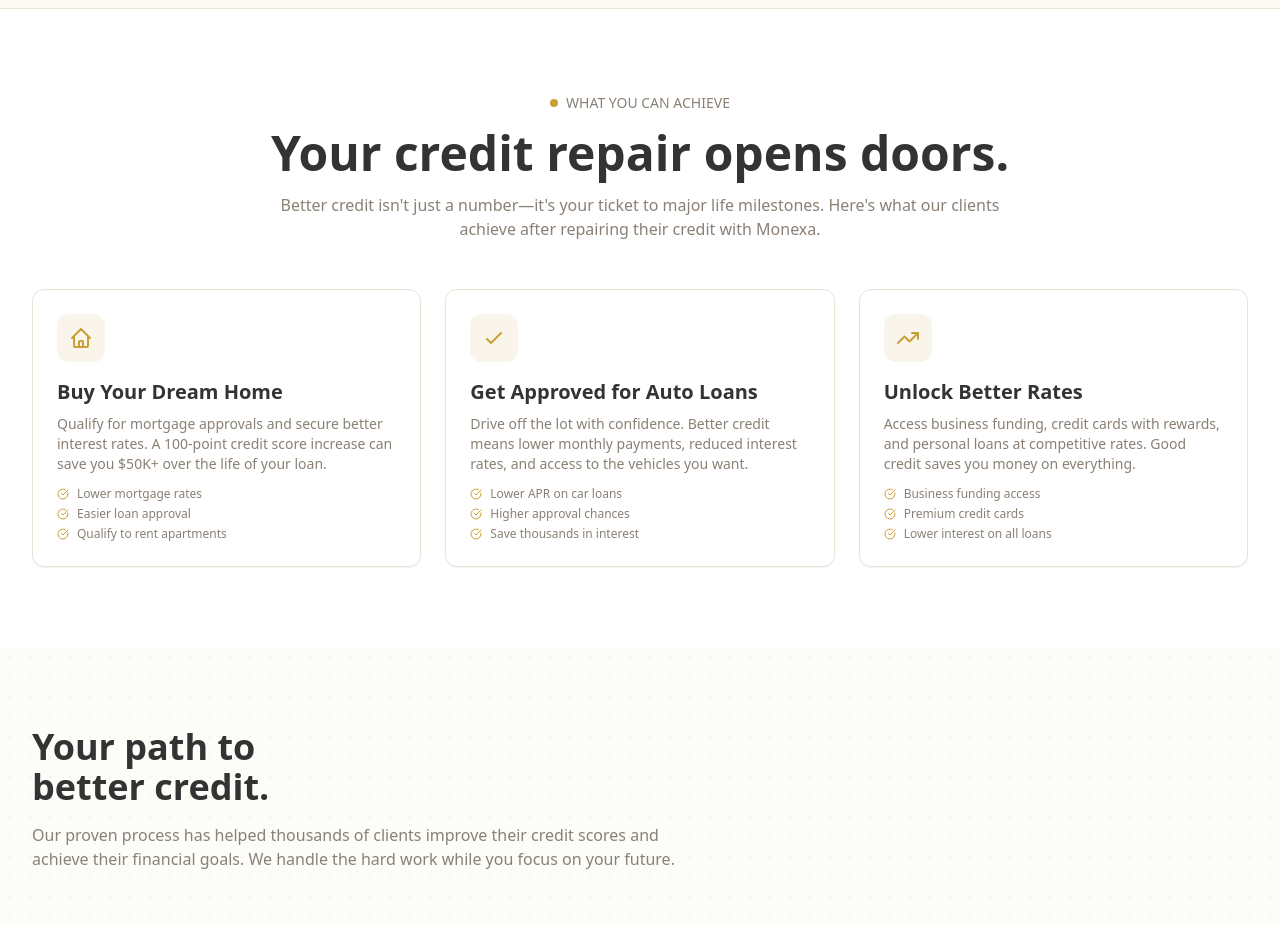
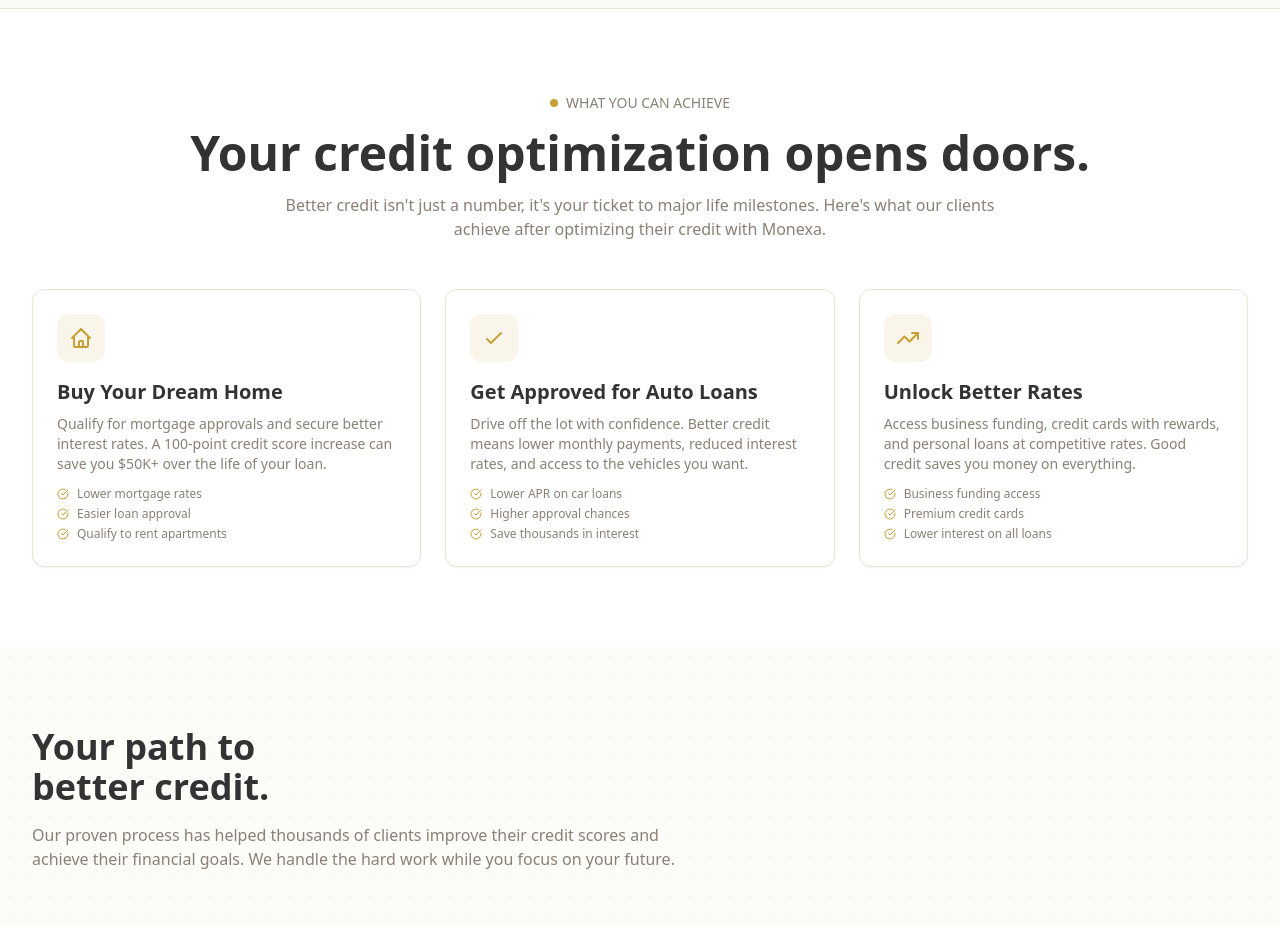
Before and after one commit to nicovillamil7/monexa-credit-growth, a React (Vite) app: page /repair in a window 1280 px wide. Shown: the part 860-1786 px from the top of the page. Built offline with nearby package versions, Linux system fonts and the light colour scheme; the HTML template or start-up script is replaced by a standard one.

Commit message:
Preceding changes

```diff
--- a/src/pages/Repair.tsx
+++ b/src/pages/Repair.tsx
@@ -212,11 +212,11 @@ const Repair = () => {
               <span className="w-2 h-2 rounded-full bg-primary"></span>
               WHAT YOU CAN ACHIEVE
             </span>
-            <h2 className="text-3xl md:text-4xl lg:text-5xl font-bold mb-4">
-              Your credit repair opens doors.
+             <h2 className="text-3xl md:text-4xl lg:text-5xl font-bold mb-4">
+              Your credit optimization opens doors.
             </h2>
             <p className="text-muted-foreground max-w-3xl mx-auto">
-              Better credit isn't just a number—it's your ticket to major life milestones. Here's what our clients achieve after repairing their credit with Monexa.
+              Better credit isn't just a number, it's your ticket to major life milestones. Here's what our clients achieve after optimizing their credit with Monexa.
             </p>
           </div>
 
```
